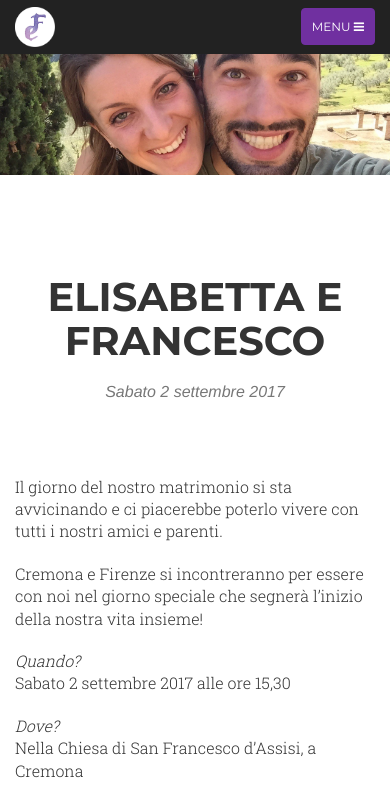
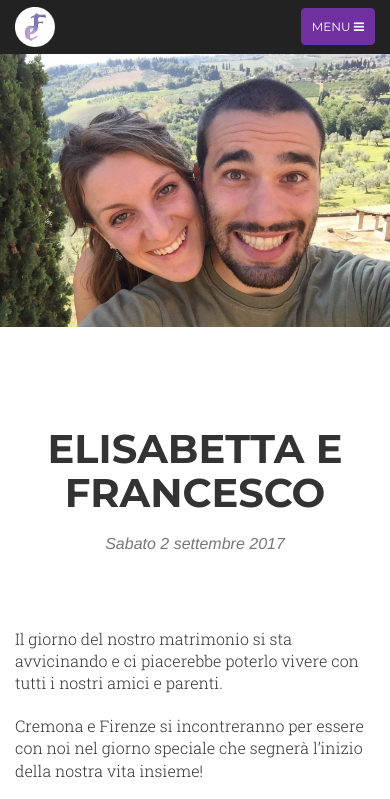
Before and after one commit to mattigab/sitoFraEli, a website: page index.html in a window 390 px wide. Shown: the top 799 px of the page. Drawn offline with nearby package versions, Linux system fonts and the light colour scheme; a web font is replaced by a local one.

Commit message:
Update header image height on mobile

```diff
--- a/less/agency.less
+++ b/less/agency.less
@@ -4,8 +4,12 @@
 // Global Components
 
 body {
-    overflow-x: hidden;
-    .body-font;
+  overflow-x: hidden;
+  .body-font;
+  padding-top: 50px;
+  @media screen and (min-width: 768px) {
+    padding-top: 0px;
+  }
 }
 
 .text-muted {
@@ -192,8 +196,8 @@ header {
     text-align: center;
     color: white;
     .intro-text {
-        padding-top: 100px;
-        padding-bottom: 50px;
+        padding-top: 0;
+        padding-bottom: 70%;
         .intro-lead-in {
             .serif-font;
             font-style: italic;
```
Also changed, not shown: css/agency.css, css/agency.min.css.
